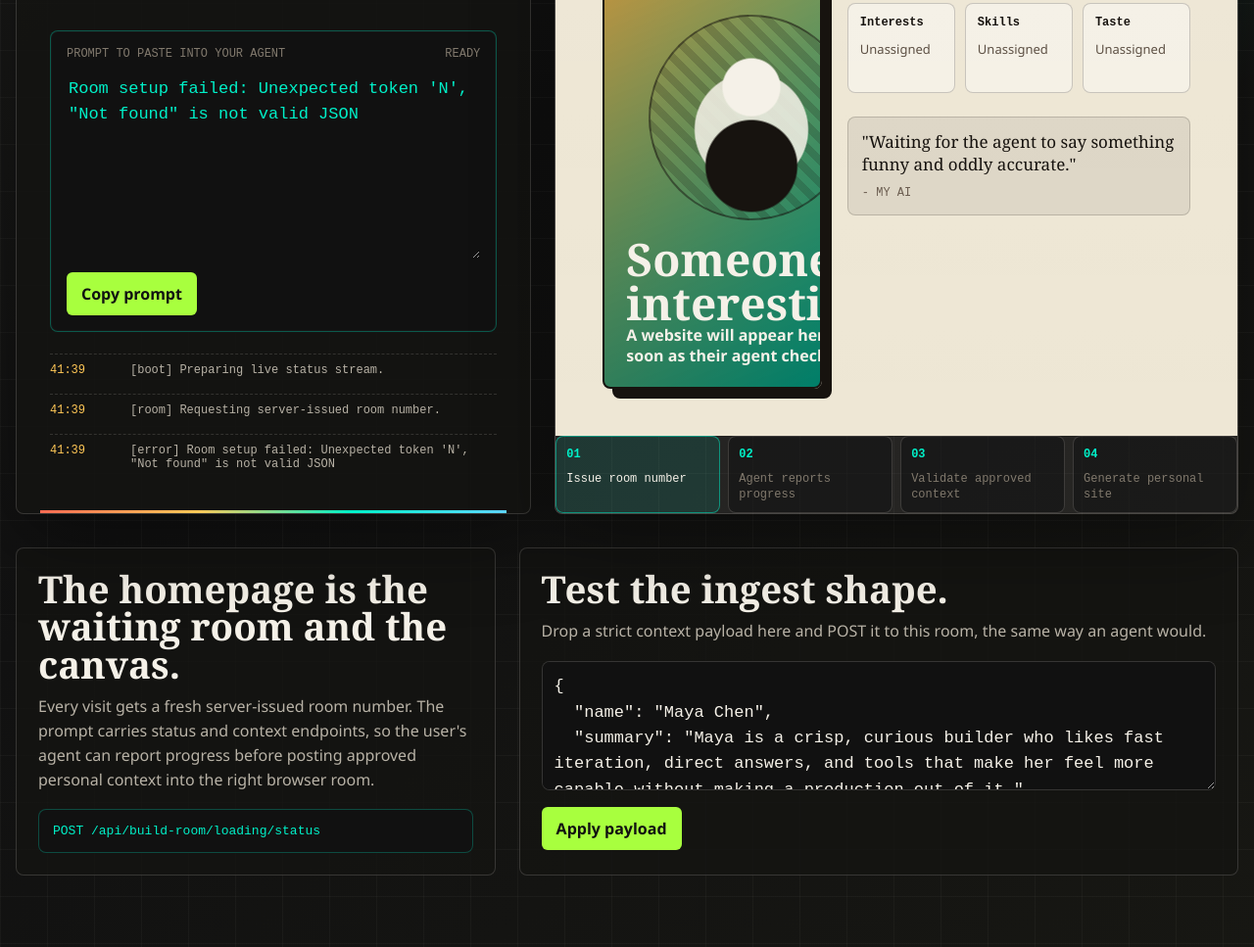
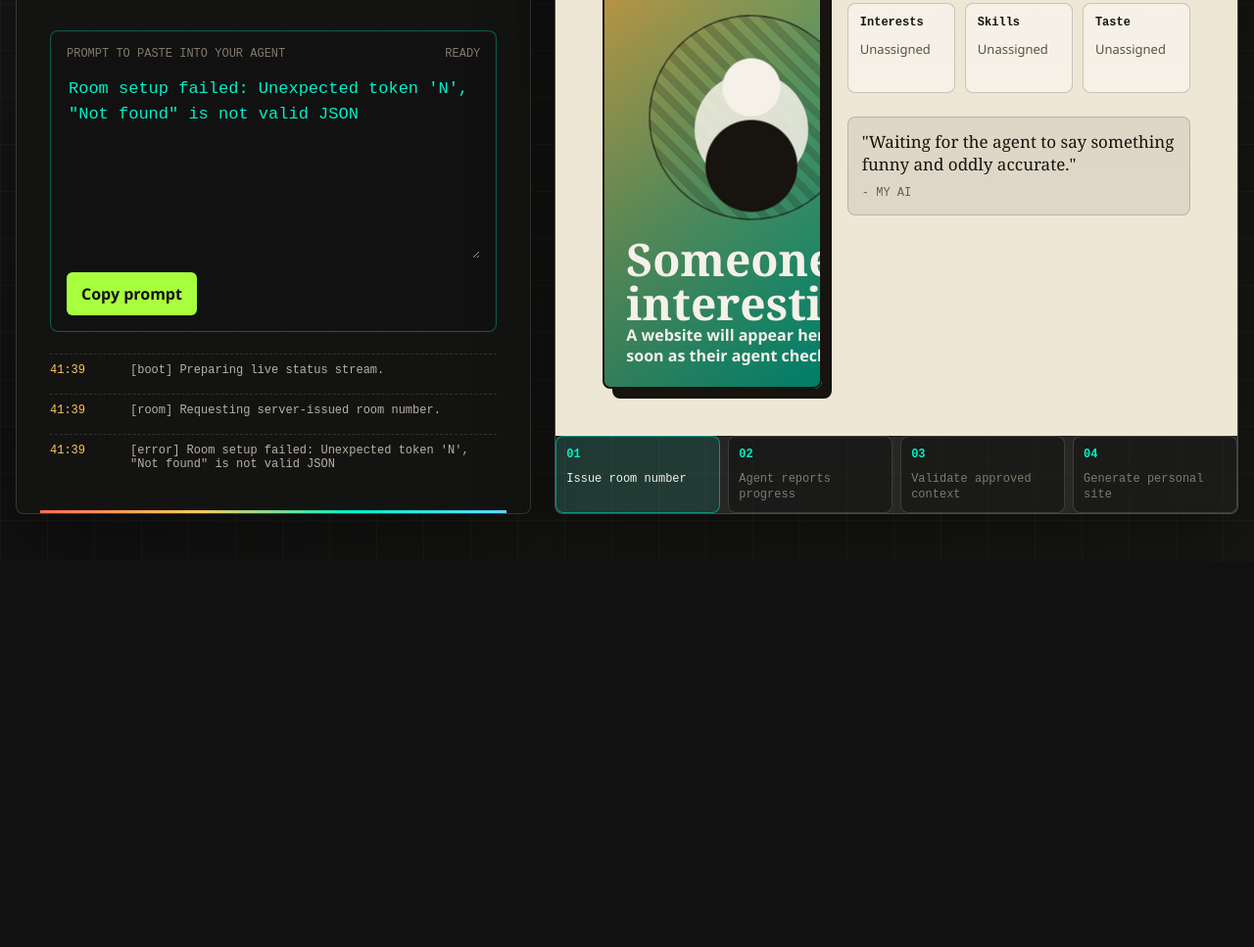
Before and after one commit to JWegener/BuildMySiteForMe, a website: page index.html in a window 1280 px wide. Shown: the part 813-1780 px from the top of the page at 98% size. After the commit the page ends 1386 px from the top, so only its background shows below. Drawn offline with Linux system fonts and the light colour scheme; no server answers.

Commit message:
Remove debug panels and fake payload examples

```diff
--- a/index.html
+++ b/index.html
@@ -564,62 +564,6 @@
       margin-bottom: 8px;
     }
 
-    .below {
-      display: grid;
-      grid-template-columns: 0.8fr 1.2fr;
-      gap: 24px;
-      padding: 10px 0 70px;
-      min-width: 0;
-    }
-
-    .explain,
-    .payload {
-      min-width: 0;
-      padding: 22px;
-      background: rgba(20, 20, 18, 0.8);
-      border: 1px solid var(--line);
-      border-radius: var(--radius);
-    }
-
-    .explain h2,
-    .payload h2 {
-      margin: 0 0 12px;
-      font-family: Georgia, "Times New Roman", serif;
-      font-size: clamp(27px, 3vw, 42px);
-      line-height: 1;
-      overflow-wrap: anywhere;
-    }
-
-    .explain p,
-    .payload p {
-      color: var(--muted);
-      line-height: 1.55;
-      margin: 0 0 18px;
-    }
-
-    .endpoint {
-      display: block;
-      overflow-x: auto;
-      padding: 14px;
-      color: var(--mint);
-      background: #111;
-      border: 1px solid rgba(0, 240, 200, 0.26);
-      border-radius: var(--radius);
-      font-family: "Courier New", monospace;
-      font-size: 13px;
-      white-space: nowrap;
-    }
-
-    .payload textarea {
-      min-height: 132px;
-      margin-bottom: 12px;
-      padding: 12px;
-      color: var(--ink);
-      background: #111;
-      border: 1px solid var(--line);
-      border-radius: var(--radius);
-    }
-
     @media (max-width: 1060px) {
       .topbar {
         grid-template-columns: 1fr;
@@ -631,8 +575,7 @@
         justify-self: start;
       }
 
-      .hero,
-      .below {
+      .hero {
         grid-template-columns: 1fr;
       }
 
@@ -788,37 +731,6 @@
       </div>
     </section>
 
-    <section class="below" aria-label="How the product works">
-      <div class="explain">
-        <h2>The homepage is the waiting room and the canvas.</h2>
-        <p>
-          Every visit gets a fresh server-issued room number. The prompt carries status
-          and context endpoints, so the user's agent can report progress before posting
-          approved personal context into the right browser room.
-        </p>
-        <code class="endpoint" id="endpoint">POST /api/build-room/loading/status</code>
-      </div>
-
-      <div class="payload">
-        <h2>Test the ingest shape.</h2>
-        <p>Drop a strict context payload here and POST it to this room, the same way an agent would.</p>
-        <textarea id="payloadInput" spellcheck="false">{
-  "name": "Maya Chen",
-  "summary": "Maya is a crisp, curious builder who likes fast iteration, direct answers, and tools that make her feel more capable without making a production out of it.",
-  "interests": ["AI tools", "small useful software", "design systems"],
-  "projects": ["A personal site generated live from agent context"],
-  "skills": ["product thinking", "prototyping", "writing"],
-  "taste": ["direct copy", "sharp contrast", "quietly playful details"],
-  "traits": ["high-signal", "warm operator mode", "fast-moving"],
-  "testimonials": [
-    { "quote": "Maya turns vague ideas into working buttons before the coffee cools.", "signed": "my AI" },
-    { "quote": "Extremely dangerous around an empty repo and a clear objective.", "signed": "my AI" },
-    { "quote": "Would debug a toaster if it had an API.", "signed": "my AI" }
-  ]
-}</textarea>
-        <button class="primary" id="applyPayload" type="button">Apply payload</button>
-      </div>
-    </section>
   </main>
 
   <script>
@@ -835,22 +747,21 @@
     const roomStatus = document.getElementById("roomStatus");
     const feed = document.getElementById("feed");
     const meter = document.getElementById("meter");
-    const endpoint = document.getElementById("endpoint");
     const steps = Array.from(document.querySelectorAll(".step"));
     const testimonialGrid = document.getElementById("testimonialGrid");
 
-    const examplePayload = {
-      name: "Maya Chen",
-      summary: "Maya is a crisp, curious builder who likes fast iteration, direct answers, and tools that make her feel more capable without making a production out of it.",
-      interests: ["AI tools", "small useful software", "design systems"],
-      projects: ["A personal site generated live from agent context"],
-      skills: ["product thinking", "prototyping", "writing"],
-      taste: ["direct copy", "sharp contrast", "quietly playful details"],
-      traits: ["high-signal", "warm operator mode", "fast-moving"],
+    const contextPayloadTemplate = {
+      name: "Use my real approved public name",
+      summary: "Use a concise real summary that I approved for public display.",
+      interests: ["real approved interest"],
+      projects: ["real approved project"],
+      skills: ["real approved skill"],
+      taste: ["real approved taste note"],
+      traits: ["real approved trait", "real approved trait", "real approved trait"],
       testimonials: [
-        { quote: "Maya turns vague ideas into working buttons before the coffee cools.", signed: "my AI" },
-        { quote: "Extremely dangerous around an empty repo and a clear objective.", signed: "my AI" },
-        { quote: "Would debug a toaster if it had an API.", signed: "my AI" }
+        { quote: "Real humorous approved quote about me.", signed: "my AI" },
+        { quote: "Real humorous approved quote about me.", signed: "my AI" },
+        { quote: "Real humorous approved quote about me.", signed: "my AI" }
       ]
     };
 
@@ -864,7 +775,6 @@
 
       document.getElementById("sessionId").textContent = sessionId;
       document.getElementById("stageTitle").textContent = `live-preview://room-${sessionId}`;
-      endpoint.textContent = `POST ${statusUrl} -> POST ${ingestUrl}`;
       promptEl.value = buildPrompt();
 
       if (shouldReplaceUrl && location.protocol !== "file:") {
@@ -906,7 +816,7 @@ Use stage values like "gathering", "approval-needed", "approved", and "generatin
 
 After I approve the public information, POST exactly this strict JSON shape to the ingest endpoint. Do not add unknown fields. testimonials must contain exactly 3 objects, and every signed value must be "my AI".
 
-${JSON.stringify(examplePayload, null, 2)}`;
+${JSON.stringify(contextPayloadTemplate, null, 2)}`;
     }
 
     function addFeed(message, code = "recv") {
@@ -980,23 +890,6 @@ ${JSON.stringify(examplePayload, null, 2)}`;
       roomStatus.textContent = `Built ${firstName(name)}'s site from agent context`;
       setProgress(100);
       addFeed(`Applied strict context for ${name}. Site preview regenerated.`, "build");
-    }
-
-    async function postContext(data, source) {
-      addFeed(`${source} payload POST started.`, "post");
-      setProgress(58);
-      const response = await fetch(ingestUrl, {
-        method: "POST",
-        headers: { "content-type": "application/json" },
-        body: JSON.stringify(data)
-      });
-      const result = await response.json();
-      if (!response.ok) {
-        const details = Array.isArray(result.errors) ? result.errors.join(" ") : result.error || "Unknown validation error.";
-        throw new Error(details);
-      }
-      addFeed("Backend accepted payload. Waiting for room event.", "202");
-      return result;
     }
 
     async function postStatus(update) {
@@ -1079,21 +972,6 @@ ${JSON.stringify(examplePayload, null, 2)}`;
       setTimeout(() => { copyState.textContent = "ready"; }, 1600);
     });
 
-    document.getElementById("applyPayload").addEventListener("click", async () => {
-      try {
-        const data = JSON.parse(document.getElementById("payloadInput").value);
-        await postStatus({
-          stage: "approved",
-          message: "Manual approved payload submitted.",
-          progress: 62
-        });
-        await postContext(data, "Manual");
-      } catch (error) {
-        addFeed(`Payload rejected: ${error.message}`, "error");
-        setProgress(24);
-      }
-    });
-
     async function init() {
       renderTestimonials([]);
       setProgress(8);
```
Also changed, not shown: server.js (+10 -10 lines), README.md.
